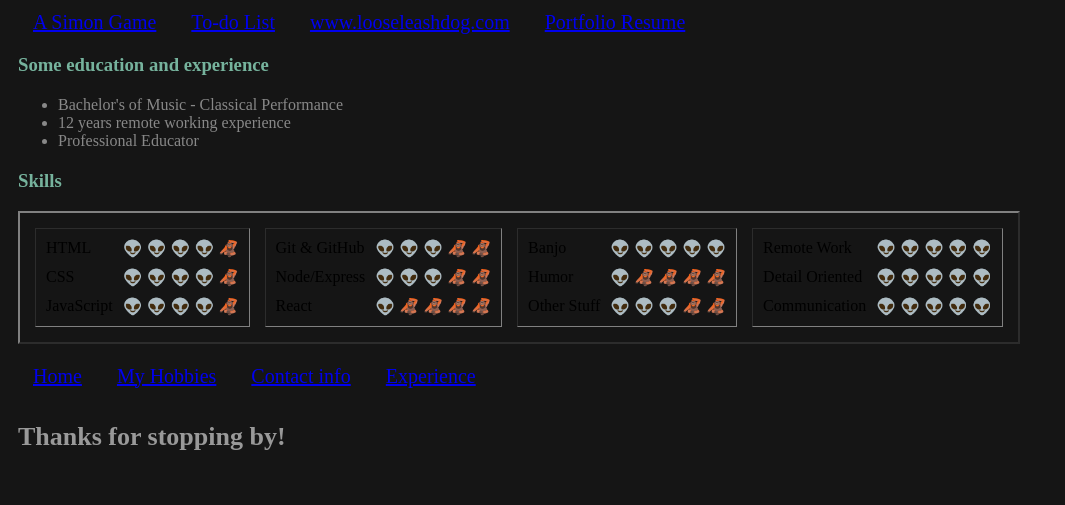
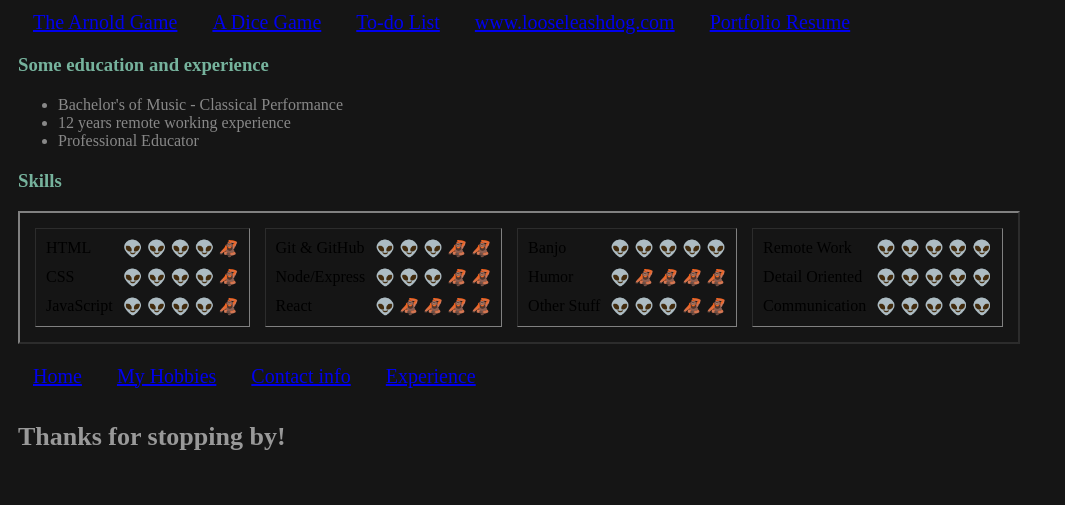
Before and after one commit to ashthomasweb/hello-world, a plain HTML site: page index.html in a window 1280 px wide. Shown: the part 418-923 px from the top of the page, without its empty margins (0-1065 px from the left). Drawn offline with Linux system fonts and the light colour scheme.

Commit message:
fixed simon game link

```diff
--- a/index.html
+++ b/index.html
@@ -31,7 +31,8 @@
 
   <h2>Hosted Projects</h2>
   <p class="menu">
-    <a href="https://rideoutweb.github.io/personal--the-simon-game/" target="_blank">A Simon Game</a>
+    <a href="https://rideoutweb.github.io/personal--the-arnold-game/" target="_blank">The Arnold Game</a>
+    <a href="https://rideoutweb.github.io/personal--dice-game/" target="_blank">A Dice Game</a>
     <a href="https://rw-tutor--yu-todo-list.herokuapp.com/" target="_blank">To-do List</a>
     <a href="https://www.dev.looseleashdog.com" target="_blank">www.looseleashdog.com</a>
     <a href="https://www.dev.rideoutweb.com" target="_blank">Portfolio Resume</a>
```
